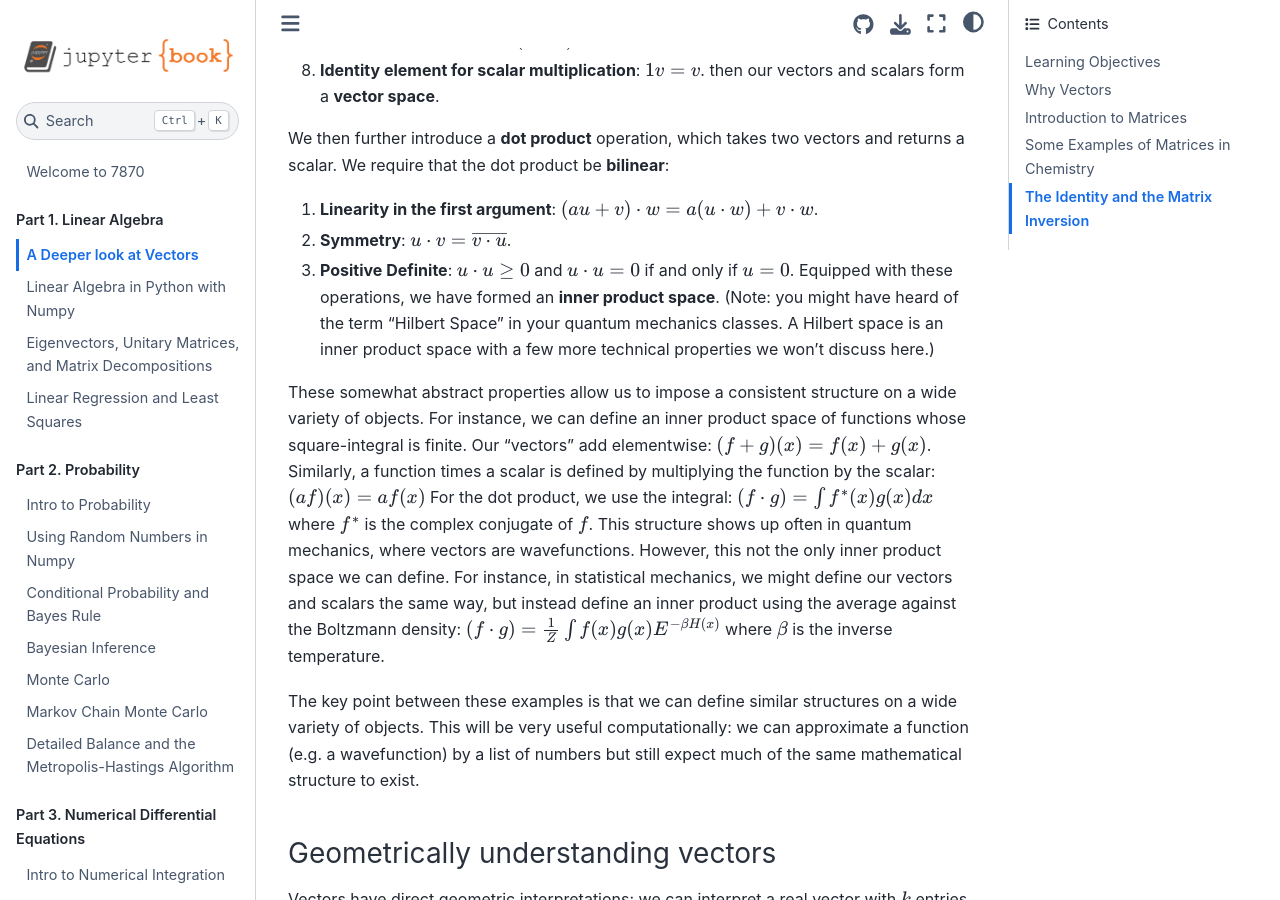
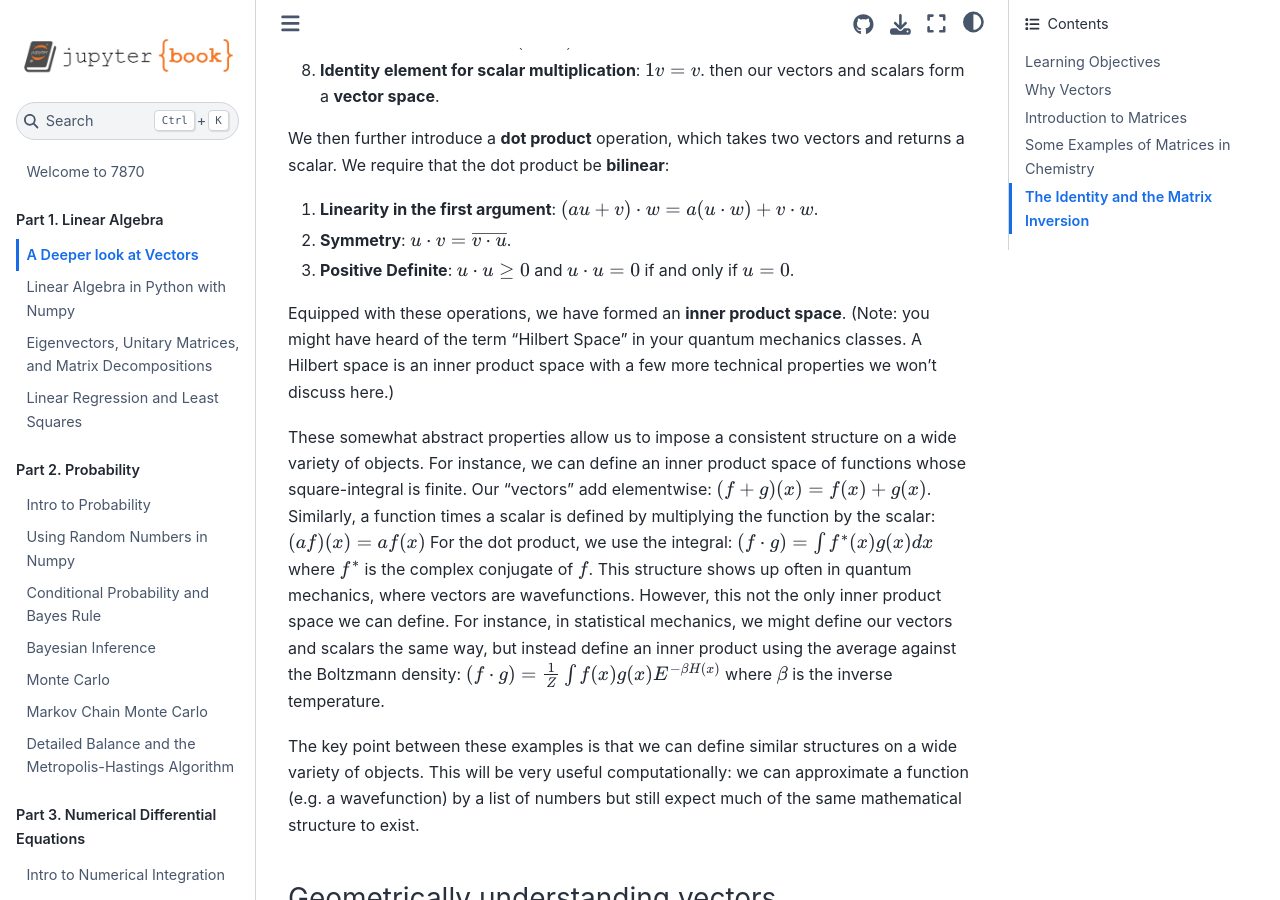
Before and after one commit to cornell-chem-7870/lecture_notes, a Jupyter Book: the page built from lecture-01-intro_vectors.md, in a window 1280 px wide and 900 px high, scrolled down 1880 px. Built offline with Jupyter Book 1.0.4 settings and Sphinx 7.4.7 and the Sphinx Book theme 1.1.4, drawn with Linux system fonts in a browser that asks for light colours; some of the changed text lies outside the part shown.

Commit message:
Updated book

```diff
--- a/lecture-01-intro_vectors.md
+++ b/lecture-01-intro_vectors.md
@@ -74,6 +74,7 @@
 1.  **Linearity in the first argument**: $(au+v) \cdot w = a(u \cdot w) + v \cdot w$.
 2.  **Symmetry**: $u \cdot v = \overline{v \cdot u}$.
 3.  **Positive Definite**: $u \cdot u \geq 0$ and $u \cdot u = 0$ if and only if $u = 0$.
+
 Equipped with these operations, we have formed an **inner product space**.
 (Note: you might have heard of the term "Hilbert Space" in your quantum mechanics classes.  A Hilbert space is an inner product space with a few more technical properties we won't discuss here.)
 
@@ -118,7 +119,7 @@
 ## Introduction to Matrices
 We have a natural way of generalizing addition to vectors.  We now turn to a second question: how should we generalize multiplication?
 In fact, we have already introduced one possible generalization: the dot product, which "multiplies" two vectors to produce a scalar.
-This gives us an idea; if we have a vector with $M entries, we can perform $K$ different dot products to get a new vector with $K$ entries.
+This gives us an idea; if we have a vector with $M$ entries, we can perform $K$ different dot products to get a new vector with $K$ entries.
 
 To help make this practical, we introduce a new notation.  We write the first vector in a dot product as a row of numbers (a "row vector") and the second vector as a column of numbers (a "column vector").
 
```
